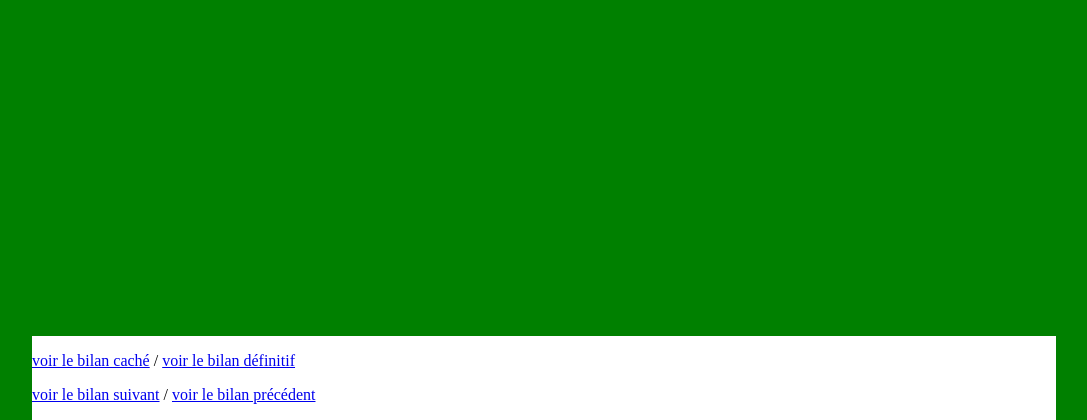
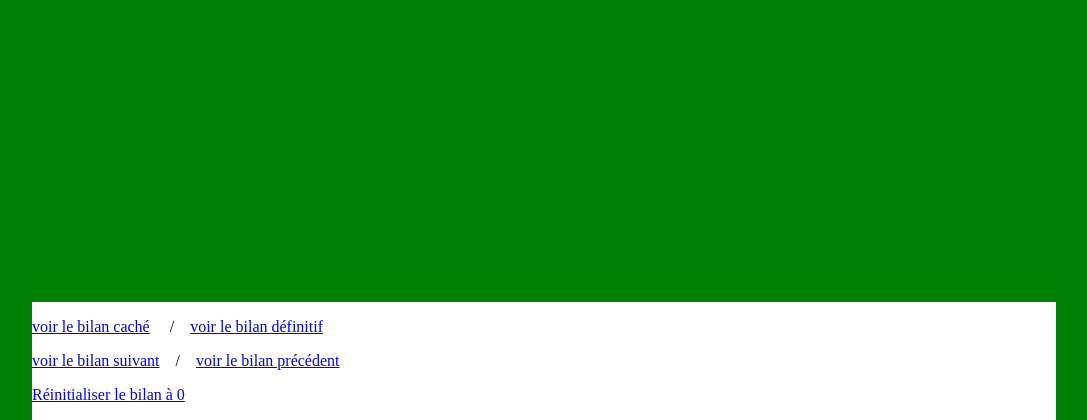
Before and after one commit to wawachief/livePoll, a Flask app: page /bilan.html in a window 1280 px wide. Shown: the part 380-800 px from the top of the page, without its empty margins (64-1151 px from the left). Run offline with Flask 2, Linux system fonts and the light colour scheme.

Commit message:
ajout réinitialisation bilan

```diff
--- a/templates/bilan.html
+++ b/templates/bilan.html
@@ -17,8 +17,9 @@
     </div>
 
 <footer>
-    <p/><a href="{{url_for('bilan1')}}?q={{q}}">voir le bilan caché</a>   /    <a href="{{url_for('bilan')}}?q={{q}}">voir le bilan définitif</a></p>
-    <P/><a href="{{url_for('bilan1')}}?q={{q+1}}">voir le bilan suivant</a>   /   <a href="{{url_for('bilan1')}}?q={{q-1}}">voir le bilan précédent</a></p>
+    <p><a href="{{url_for('bilan1')}}?q={{q}}">voir le bilan caché</a> &nbsp;&nbsp;&nbsp;   / &nbsp;&nbsp;&nbsp;<a href="{{url_for('bilan')}}?q={{q}}">voir le bilan définitif</a></p>
+    <p><a href="{{url_for('bilan1')}}?q={{q+1}}">voir le bilan suivant</a>&nbsp;&nbsp;&nbsp; / &nbsp;&nbsp;&nbsp;<a href="{{url_for('bilan1')}}?q={{q-1}}">voir le bilan précédent</a></p>
+    <p><a href="{{url_for('bilan2')}}?q={{q}}">Réinitialiser le bilan à 0</a></p>
 </footer>
 </body>
 
--- a/views.py
+++ b/views.py
@@ -1,4 +1,4 @@
-from flask import Flask, render_template, request, Markup
+from flask import Flask, render_template, request, Markup, redirect, url_for
 
 app = Flask(__name__)
 
@@ -119,8 +119,11 @@
 @app.route('/bilan1.html', methods=["GET"])
 def bilan1():
     """Bilan intermediaire avec reponses masquees"""
-    n_quest_form = request.args
-    n_quest = int(n_quest_form["q"])
+    try:
+        n_quest_form = request.args
+        n_quest = int(n_quest_form["q"])
+    except:
+        n_quest = 1
     if n_quest in reponses:
         replist = []
         for q in questions[n_quest][1]:
@@ -140,6 +143,18 @@
     return render_template('bilan.html', q=n_quest, question=questionstr,
         resultats=Markup(bilstr), refresh=Markup('<meta http-equiv="refresh" content="3" />'))
 
+@app.route('/bilan2.html', methods=["GET"])
+def bilan2():
+    """Bilan intermediaire avec reponses masquees"""
+    try:
+        n_quest_form = request.args
+        n_quest = int(n_quest_form["q"])
+    except:
+        n_quest = 0
+    if n_quest in reponses:
+        reponses[n_quest].clear()
+    return redirect(url_for('bilan1') + f"?q={n_quest}")
+
 app.run(host= '0.0.0.0')
 
 # http://ip_serveur:5000
```
Also changed, not shown: README.md.
